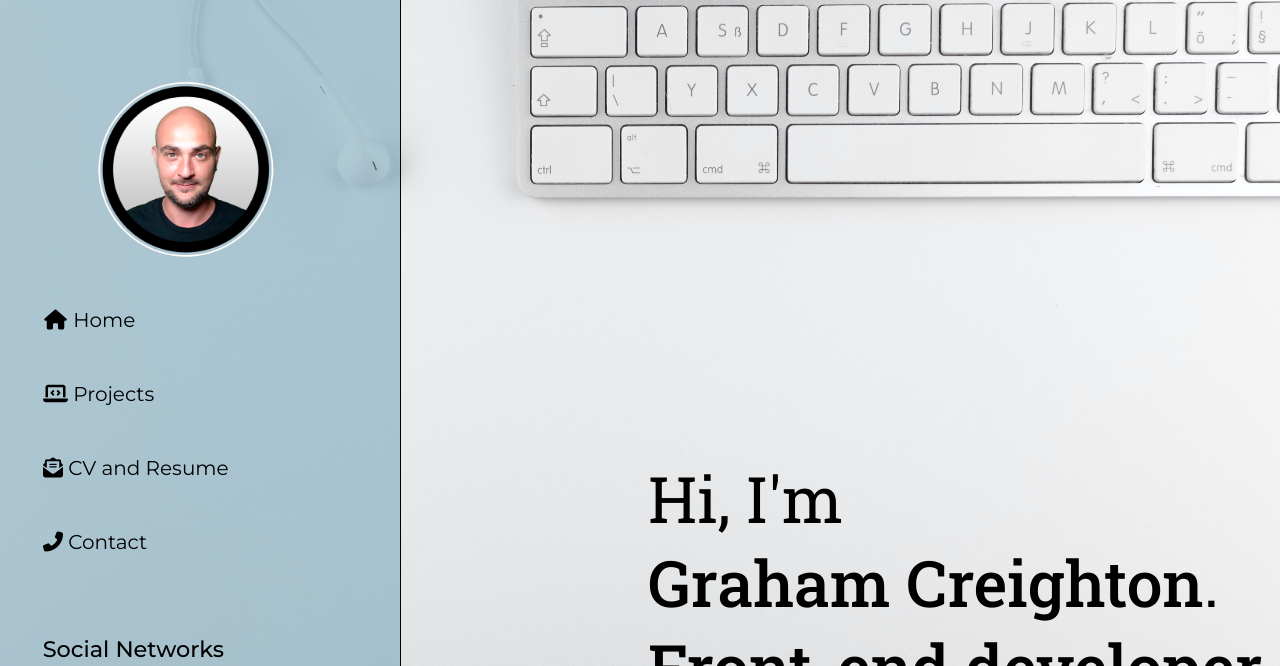
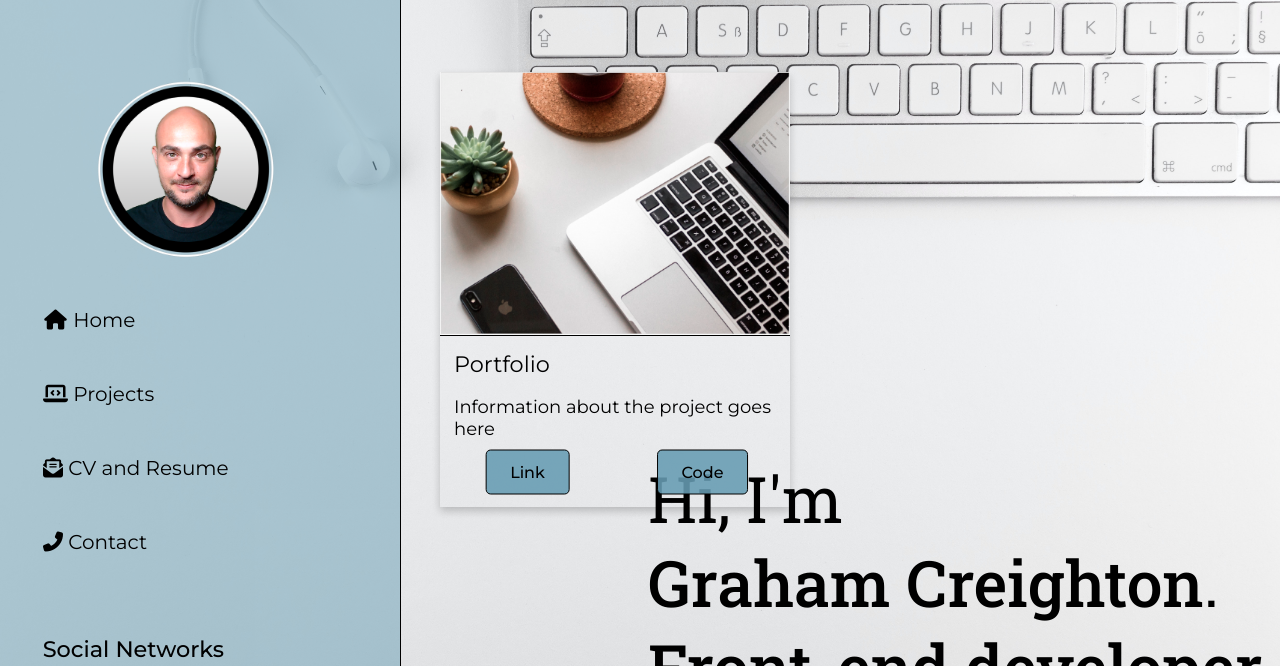
Before and after one commit to GrahamTCreighton/portfolio, a plain HTML site: page index.html in a window 1280 px wide. Shown: the top 666 px of the page. Drawn offline with Linux system fonts and the light colour scheme.

Commit message:
Provisional JS under work
Provisional JS under work

```diff
--- a/app.js
+++ b/app.js
@@ -15,7 +15,7 @@ class App {
     let image = document.createElement("img");
     let imgAtt = document.createAttribute("src");
     imgAtt.value =
-      projectCard; /*<---stuck, need ideas to access image in different situations*/
+      projectCard[1].image; /*<---stuck, need ideas to access image in different situations*/
     document.getElementsByClassName("container").appendChild(image);
   }
   createLinkButton() {
--- a/index.html
+++ b/index.html
@@ -65,7 +65,23 @@
       <img src="images/signature.png" id="signature" />
     </div>
     <!-- PROJECTS PAGE -->
-    <div id="projects" class="content"></div>
+    <div id="projects" class="content">
+      <div class="container">
+        <img src="images/projectsample.png" />
+        <a class="btn1" onclick="hideAndShow('home')">Link</a>
+        <a
+          class="btn2"
+          target="_blank"
+          href="https://github.com/GrahamTCreighton/portfolio.git"
+        >
+          Code
+        </a>
+        <div class="projectinfo">
+          Portfolio
+          <p>Information about the project goes here</p>
+        </div>
+      </div>
+    </div>
     <!-- CONTACT FORM -->
     <div id="contact" class="content"></div>
     <!--JS INIT-->
```
Also changed, not shown: projectstorage.js (+7 -0 lines).
